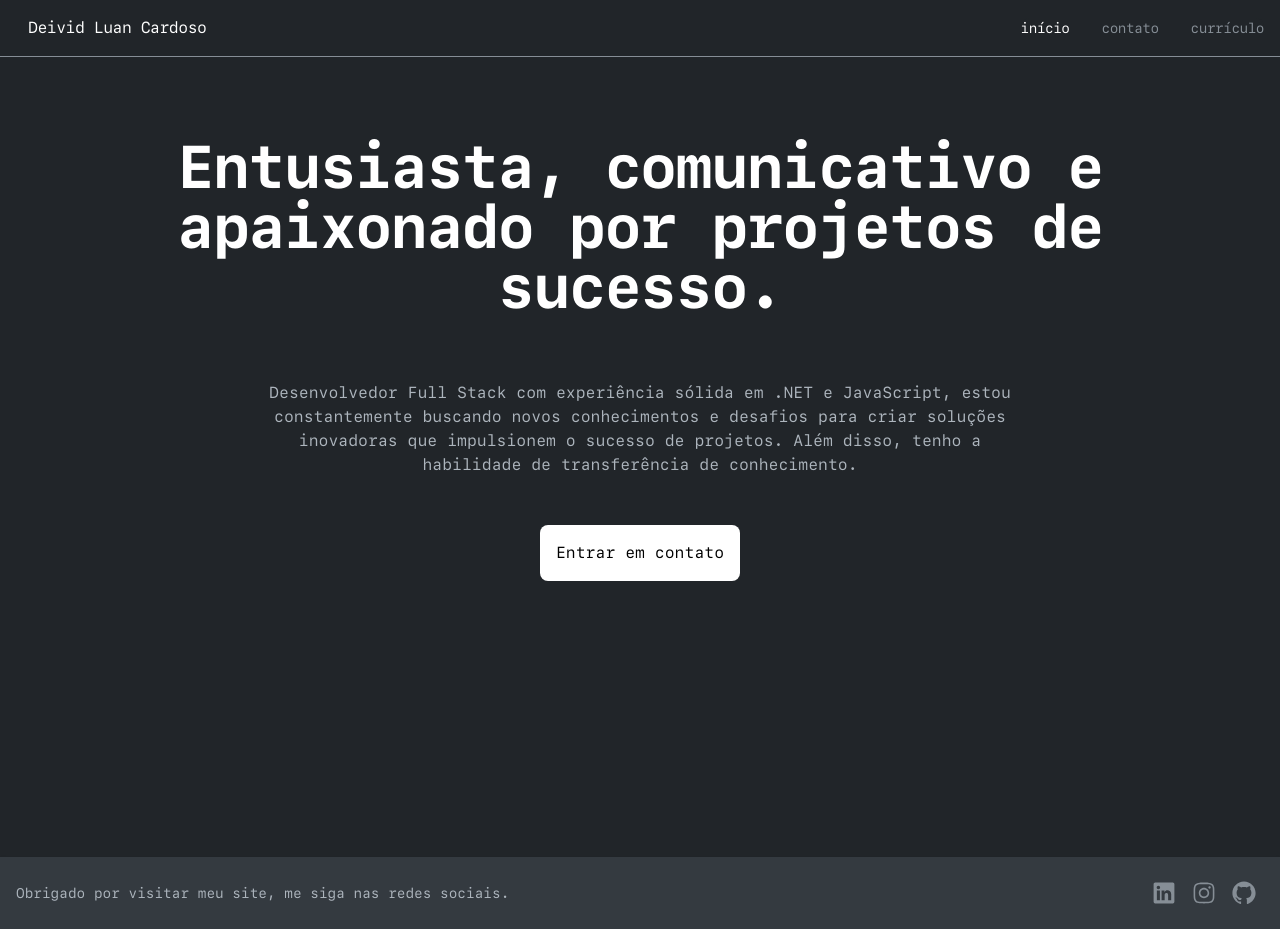
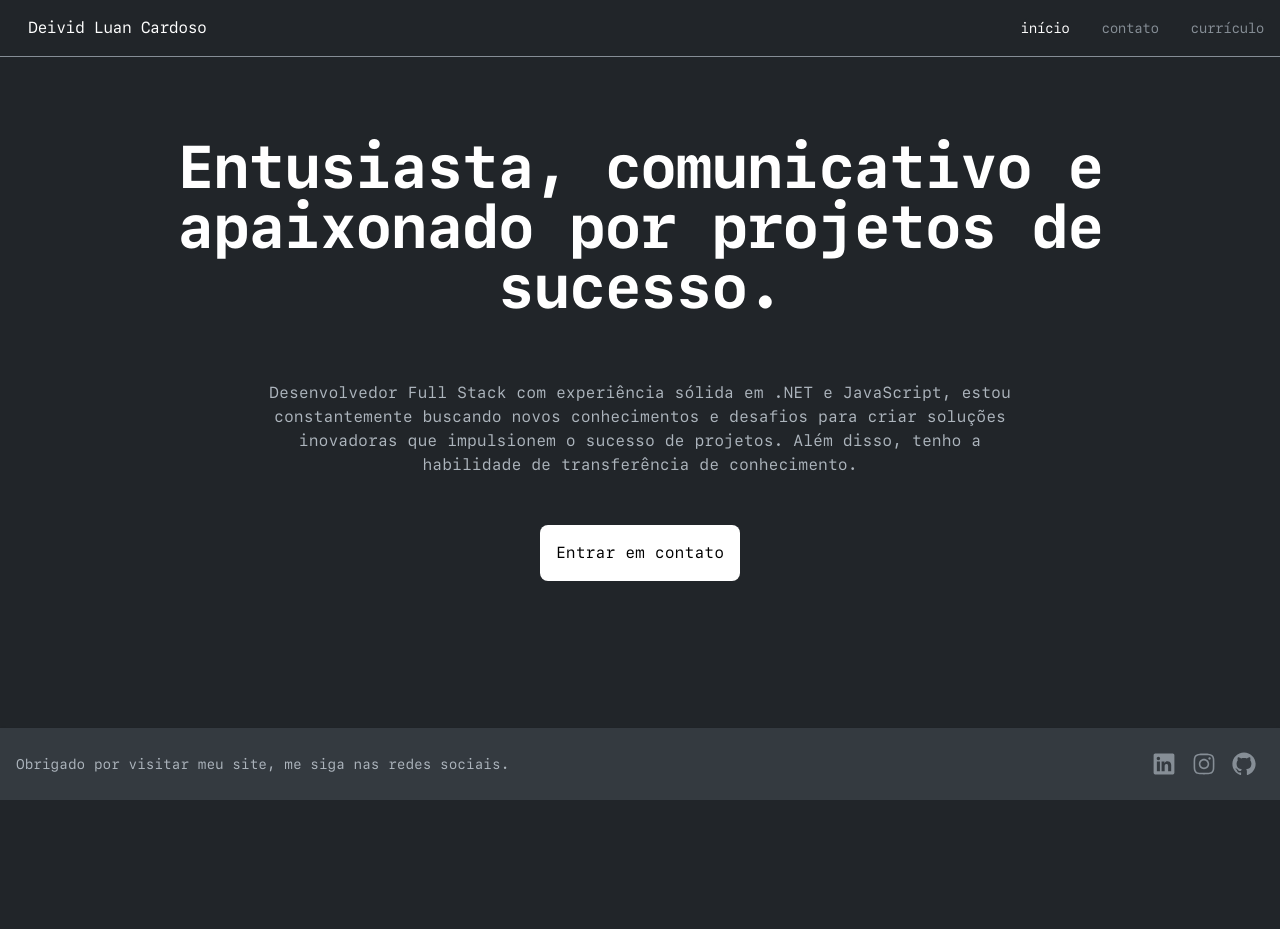
Before and after one commit to leividduan/dlc-dev-site, a React (Vite) app: page / in a window 1280 px wide. After the commit the page ends 800 px from the top, so only its background shows below. Built offline with nearby package versions, Linux system fonts and the light colour scheme.

Commit message:
fix: home

```diff
--- a/index.html
+++ b/index.html
@@ -7,7 +7,7 @@
     <title>Deivid Luan Cardoso</title>
   </head>
   <body class="h-full bg-gray-900 text-white font-body">
-    <div id="root" class="h-full"></div>
+    <div id="root" class="h-full flex flex-col"></div>
     <script type="module" src="/src/main.tsx"></script>
   </body>
 </html>
--- a/src/view/layouts/Layout.tsx
+++ b/src/view/layouts/Layout.tsx
@@ -6,8 +6,8 @@ export function Layout() {
   return (
     <>
       <Header />
-      <div className="max-w-screen-xl mx-auto h-full flex flex-col">
-        <div className="w-full flex-1 mx-auto p-4">
+      <div className="max-w-screen-xl mx-aut grow flex flex-col">
+        <div className="w-full mx-auto p-4">
           <Outlet />
         </div>
       </div>
```
Also changed, not shown: src/assets/images/me.png (deleted).
